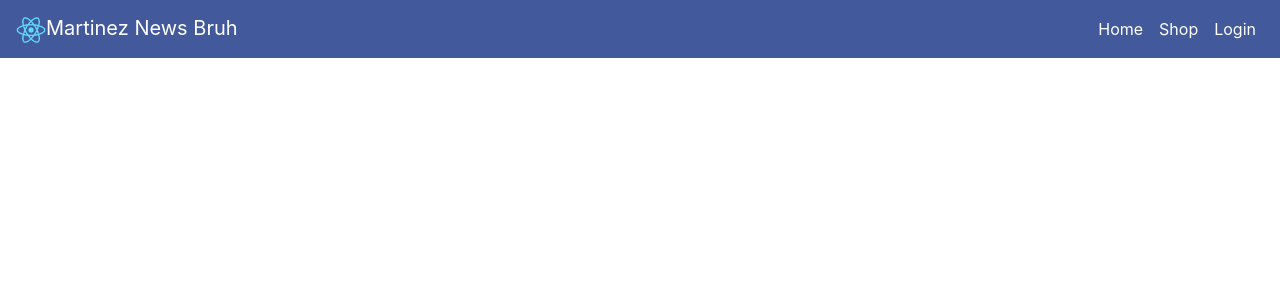
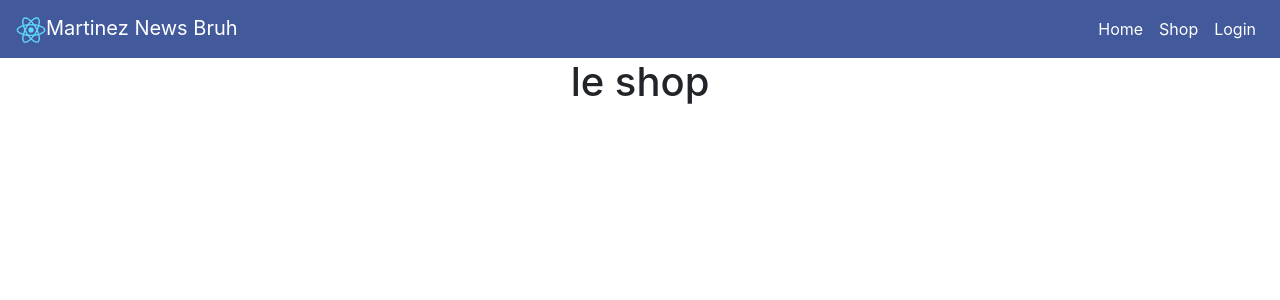
Before and after one commit to LuisERivas/News, a React (Create React App) app in the folder my-app/: page /shop in a window 1280 px wide. Shown: the top 300 px of the page. Built offline with nearby package versions, Linux system fonts and the light colour scheme.

Commit message:
added shopcomponent and routing

```diff
--- a/my-app/src/App.js
+++ b/my-app/src/App.js
@@ -1,7 +1,7 @@
 import React from 'react';
-import logo from './logo.svg';
 import './App.css';
 import SiteNavBar from './components/SiteNavBar'
+import Shop from './components/Shop'
 import { BrowserRouter, Route, Switch, Redirect } from 'react-router-dom'
 
 import { Row } from 'react-bootstrap'
@@ -12,7 +12,10 @@
     <div className="App">
       <BrowserRouter>
         <SiteNavBar/>
-
+        <Switch>
+          {/* <Route path='/' exact component={Home}/> */}
+          <Route path='/shop' component={Shop} />
+        </Switch>
       </BrowserRouter>
     </div>
   );
--- /dev/null
+++ b/my-app/src/components/Shop/index.js
@@ -0,0 +1,12 @@
+import React, {Component} from 'react'
+
+
+class Shop extends Component{
+    render(){
+        return (
+            <h1>le shop</h1>
+        )
+    }
+}
+
+export default Shop
--- a/my-app/src/components/SiteNavBar/index.js
+++ b/my-app/src/components/SiteNavBar/index.js
@@ -22,13 +22,13 @@
                 </Navbar.Brand>
                 <Nav className='navLinkCluster'>
                         <Nav.Link>
-                            <Link className='navLinks'>Home</Link>
+                            <Link className='navLinks' to='/' >Home</Link>
                         </Nav.Link>
                         <Nav.Link>
-                            <Link className='navLinks'>Shop</Link>
+                            <Link className='navLinks' to='/shop' >Shop</Link>
                         </Nav.Link>
                         <Nav.Link>
-                            <Link className='navLinks'>Login</Link>
+                            <Link className='navLinks' to='/login' >Login</Link>
                         </Nav.Link>
 
                 </Nav>
```
